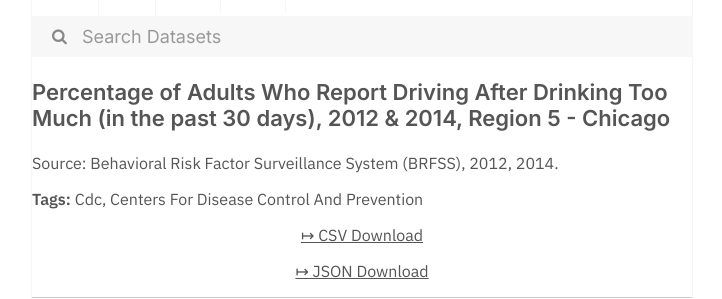
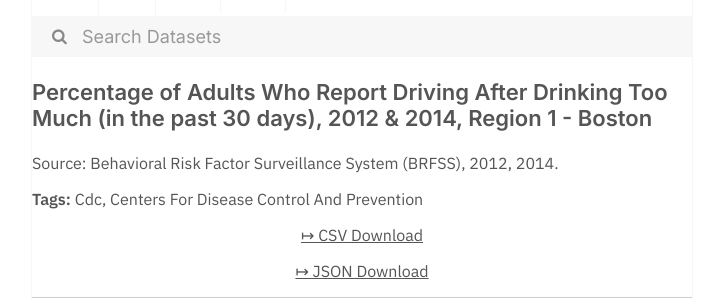
Before and after one commit to dayda-entities/centers-for-disease-control-and-prevention, a Jekyll site: the page built from _posts/2020-11-12-percentage-of-adults-who-repor.md, in a window 1280 px wide. Shown: the part 269-568 px from the top of the page, without its empty margins (278-1000 px from the left). Built offline with Jekyll 4.4.1, drawn with Linux system fonts in a browser that asks for light colours.

```diff
--- a/_posts/2020-11-12-percentage-of-adults-who-repor.md
+++ b/_posts/2020-11-12-percentage-of-adults-who-repor.md
@@ -1,17 +1,17 @@
 ---
 title: >-
   Percentage of Adults Who Report Driving After Drinking Too Much (in the past
-  30 days), 2012 & 2014, Region 5 - Chicago
-created: '2020-11-12T12:13:07.159054'
-modified: '2021-04-17T00:00:30.978385'
+  30 days), 2012 & 2014, Region 1 - Boston
+created: '2020-11-12T12:14:18.558720'
+modified: '2021-03-30T19:57:08.163081'
 state: active
 type: dataset
 tags:
   - Cdc
   - Centers For Disease Control And Prevention
 groups: []
-csv_url: 'https://data.cdc.gov/api/views/5p6r-d32s/rows.csv?accessType=DOWNLOAD'
-json_url: 'https://data.cdc.gov/api/views/5p6r-d32s/rows.json?accessType=DOWNLOAD'
+csv_url: 'https://data.cdc.gov/api/views/e8fc-yrqd/rows.csv?accessType=DOWNLOAD'
+json_url: 'https://data.cdc.gov/api/views/e8fc-yrqd/rows.json?accessType=DOWNLOAD'
 layout: post
 
 ---
```
